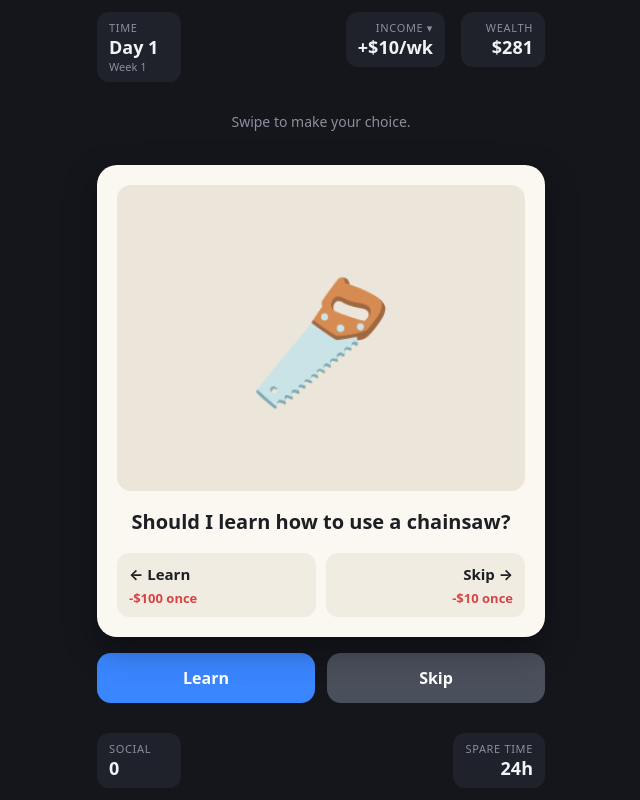
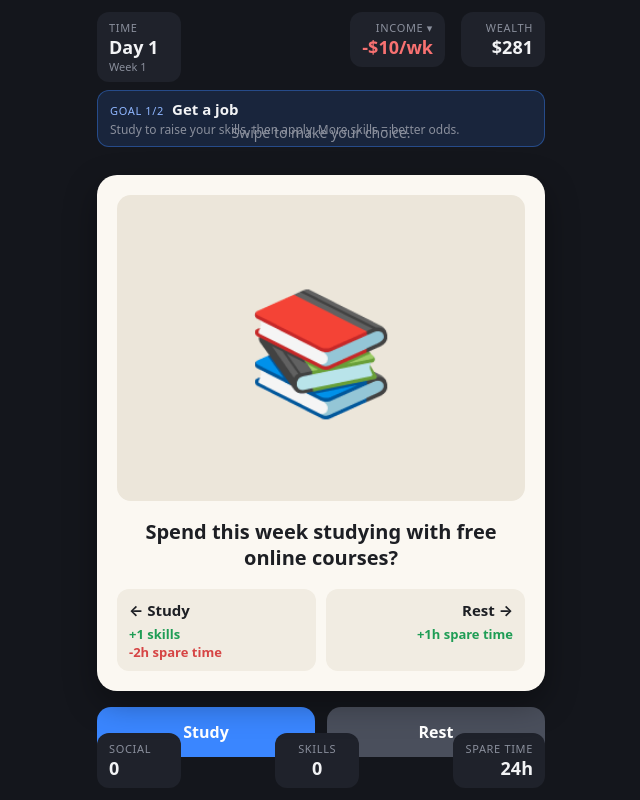
Before and after one commit to Keatteoh/Capital-Games, a React (Vite) app: page / in a window 1280 px wide. Shown: the whole page, without its empty margins (319-959 px from the left). Built offline with nearby package versions, Linux system fonts and the light colour scheme.

Commit message:
add goals, job hunting, game over

```diff
--- a/src/App.jsx
+++ b/src/App.jsx
@@ -1,19 +1,25 @@
 import { useState } from 'react';
 import SwipeCard from './components/SwipeCard.jsx';
 import {
-  DECISIONS,
+  GOALS,
+  GAME_OVER_AT,
   STAT_META,
   createInitialStats,
+  currentGoal,
+  drawCard,
   applyChoice,
   weeklyNet,
   formatFlow,
   money,
 } from './decisions.js';
 
-function Stat({ label, value, align = 'left', onClick, sub }) {
+function Stat({ label, value, align = 'left', onClick, sub, tone }) {
   const Tag = onClick ? 'button' : 'div';
   return (
-    <Tag className={`stat stat-${align} ${onClick ? 'stat-button' : ''}`} onClick={onClick}>
+    <Tag
+      className={`stat stat-${align} ${onClick ? 'stat-button' : ''} ${tone ? `stat-${tone}` : ''}`}
+      onClick={onClick}
+    >
       <span className="stat-label">{label}</span>
       <span className="stat-value">{value}</span>
       {sub && <span className="stat-sub">{sub}</span>}
@@ -35,35 +41,38 @@ function Ledger({ ledger }) {
   );
 }
 
+function newGame() {
+  const stats = createInitialStats();
+  return { stats, card: drawCard(stats), turn: 0, last: null, status: 'playing' };
+}
+
 export default function App() {
-  const [stats, setStats] = useState(createInitialStats);
-  const [index, setIndex] = useState(0);
-  const [history, setHistory] = useState([]);
+  const [game, setGame] = useState(newGame);
   const [showFlows, setShowFlows] = useState(false);
-
-  const decision = DECISIONS[index];
-  const finished = index >= DECISIONS.length;
+  const { stats, card, last, status } = game;
 
   const choose = (side) => {
-    const choice = decision[side];
-    const result = applyChoice(stats, choice, decision.days);
-    setStats(result.stats);
-    setHistory((h) => [
-      ...h,
-      { prompt: decision.prompt, label: choice.label, outcome: choice.outcome, ledger: result.ledger },
-    ]);
-    setIndex((i) => i + 1);
+    const result = applyChoice(stats, card, side);
+    const goalMsg = result.newGoals.map((g) => `🎯 Goal complete: ${g.title}!`).join(' ');
+    const allDone = result.stats.goalsDone.length >= GOALS.length;
+    const nextCard = drawCard(result.stats, card.id);
+    setGame({
+      stats: result.stats,
+      card: nextCard,
+      turn: game.turn + 1,
+      last: { outcome: result.outcome, ledger: result.ledger, goalMsg },
+      status: result.gameOver ? 'lost' : allDone ? 'won' : !nextCard ? 'out' : 'playing',
+    });
   };
 
   const restart = () => {
-    setStats(createInitialStats());
-    setIndex(0);
-    setHistory([]);
+    setGame(newGame());
     setShowFlows(false);
   };
 
-  const last = history[history.length - 1];
   const net = weeklyNet(stats.flows);
+  const goal = currentGoal(stats);
+  const inDebt = stats.wealth < 0;
 
   return (
     <div className="app">
@@ -74,9 +83,15 @@ export default function App() {
             label="Income ▾"
             value={`${net >= 0 ? '+' : ''}${money(net)}/wk`}
             align="right"
+            tone={net < 0 ? 'bad' : null}
             onClick={() => setShowFlows((v) => !v)}
           />
-          <Stat label="Wealth" value={STAT_META.wealth.format(stats.wealth)} align="right" />
+          <Stat
+            label="Wealth"
+            value={STAT_META.wealth.format(stats.wealth)}
+            align="right"
+            tone={inDebt ? 'bad' : null}
+          />
         </div>
       </header>
 
@@ -101,36 +116,62 @@ export default function App() {
         </div>
       )}
 
+      {status === 'playing' && goal && (
+        <div className="goal">
+          <span className="goal-step">
+            Goal {GOALS.indexOf(goal) + 1}/{GOALS.length}
+          </span>
+          <strong>{goal.title}</strong>
+          <span className="goal-hint">{goal.hint}</span>
+        </div>
+      )}
+
+      {status === 'playing' && inDebt && (
+        <div className="warning" role="alert">
+          ⚠️ You're in debt. If your wealth reaches {money(GAME_OVER_AT)}, it's game over.
+        </div>
+      )}
+
       <main className="stage">
-        {finished ? (
-          <div className="summary">
-            <h2>End of the road (for now)</h2>
-            <p className="muted">
-              Day {stats.day} · {money(stats.wealth)} in the bank · {net >= 0 ? '+' : ''}
-              {money(net)}/wk
-            </p>
+        {status === 'playing' ? (
+          <>
+            <div className="outcome">
+              {last?.goalMsg && <p className="goal-msg">{last.goalMsg}</p>}
+              <p>{last ? last.outcome : 'Swipe to make your choice.'}</p>
+              {last && <Ledger ledger={last.ledger} />}
+            </div>
+            <SwipeCard key={game.turn} decision={card} stats={stats} onChoose={choose} />
+          </>
+        ) : (
+          <div className={`summary summary-${status}`}>
+            <h2>
+              {status === 'lost' && '💸 Game over'}
+              {status === 'won' && '🏆 You made it!'}
+              {status === 'out' && 'No more decisions (for now)'}
+            </h2>
+            {status === 'lost' && (
+              <p>Your debt hit {money(stats.wealth)} on day {stats.day}.</p>
+            )}
+            {last && <p className="muted">{last.outcome}</p>}
             <ul>
-              {history.map((h, i) => (
-                <li key={i}>
-                  <strong>{h.label}</strong> — {h.prompt}
+              {GOALS.map((g) => (
+                <li key={g.id}>
+                  {stats.goalsDone.includes(g.id) ? '✅' : '⬜️'} {g.title}
                 </li>
               ))}
             </ul>
+            <p className="muted">
+              Day {stats.day} · {money(stats.wealth)} · {net >= 0 ? '+' : ''}
+              {money(net)}/wk · skills {stats.skills}
+            </p>
             <button className="btn btn-primary" onClick={restart}>Play again</button>
           </div>
-        ) : (
-          <>
-            <div className="outcome">
-              <p>{last ? last.outcome : 'Swipe to make your choice.'}</p>
-              {last && <Ledger ledger={last.ledger} />}
-            </div>
-            <SwipeCard key={decision.id} decision={decision} onChoose={choose} />
-          </>
         )}
       </main>
 
       <footer className="hud hud-bottom">
         <Stat label="Social" value={STAT_META.social.format(stats.social)} />
+        <Stat label="Skills" value={STAT_META.skills.format(stats.skills)} align="center" />
         <Stat label="Spare time" value={STAT_META.spareTime.format(stats.spareTime)} align="right" />
       </footer>
     </div>
--- a/src/components/SwipeCard.jsx
+++ b/src/components/SwipeCard.jsx
@@ -3,9 +3,17 @@ import { STAT_META, formatDelta, formatFlow } from '../decisions.js';
 
 const SWIPE_THRESHOLD = 90; // px of drag needed to commit a choice
 
-function Effects({ choice }) {
+function Effects({ choice, stats }) {
+  const apply = choice.apply;
+  const days = choice.days;
   return (
     <ul className="effects">
+      {apply && (
+        <li className="chance">
+          🎲 {Math.round(apply.chance(stats) * 100)}% chance of {formatFlow(apply.job)}
+        </li>
+      )}
+      {days && <li className="effect-note">⏳ takes {days} days</li>}
       {(choice.recurring ?? []).map((flow) => (
         <li key={flow.label} className={flow.amount >= 0 ? 'pos' : 'neg'}>
           {formatFlow(flow)} <span className="effect-note">{flow.label.toLowerCase()}</span>
@@ -20,7 +28,7 @@ function Effects({ choice }) {
   );
 }
 
-export default function SwipeCard({ decision, onChoose }) {
+export default function SwipeCard({ decision, stats, onChoose }) {
   const [dx, setDx] = useState(0);
   const [dragging, setDragging] = useState(false);
   const [leaving, setLeaving] = useState(null); // 'left' | 'right' | null
@@ -106,11 +114,11 @@ export default function SwipeCard({ decision, onChoose }) {
         <div className="choices">
           <div className={`choice choice-left ${activeSide === 'left' ? 'active' : ''}`}>
             <span className="choice-label">← {decision.left.label}</span>
-            <Effects choice={decision.left} />
+            <Effects choice={decision.left} stats={stats} />
           </div>
           <div className={`choice choice-right ${activeSide === 'right' ? 'active' : ''}`}>
             <span className="choice-label">{decision.right.label} →</span>
-            <Effects choice={decision.right} />
+            <Effects choice={decision.right} stats={stats} />
           </div>
         </div>
       </div>
--- a/src/decisions.js
+++ b/src/decisions.js
@@ -1,17 +1,23 @@
 const randomInt = (min, max) => Math.floor(Math.random() * (max - min + 1)) + min;
 
-// How many days each recurring period lasts.
+// ---------- Tuning ----------
 export const PERIOD_DAYS = { daily: 1, weekly: 7, monthly: 30 };
 const PERIOD_SHORT = { daily: 'day', weekly: 'wk', monthly: 'mo' };
+export const DEFAULT_DAYS_PER_TURN = 7;
+export const GAME_OVER_AT = -100; // wealth at or below this ends the game
+const COST_OF_LIVING = { label: 'Cost of living', amount: -20, every: 'weekly' };
 
-// Days that pass with each swipe unless a decision sets its own `days`.
-export const DEFAULT_DAYS_PER_TURN = 7;
+// ---------- Helpers ----------
+export const hasJob = (s) => s.flows.some((f) => f.kind === 'job');
+export const hasFlag = (s, flag) => s.flags.includes(flag);
+const clampChance = (p) => Math.max(0.05, Math.min(0.95, p));
 
 let flowId = 0;
 function makeFlow(def, startDay) {
   return {
     id: ++flowId,
     label: def.label,
+    kind: def.kind ?? null,             // 'job' marks employment
     amount: def.amount,                 // + income, - expense
     every: def.every,                   // 'daily' | 'weekly' | 'monthly'
     startDay,
@@ -19,37 +25,66 @@ function makeFlow(def, startDay) {
   };
 }
 
-// Starting stats for a new game. Wealth and income are randomized each game.
+// ---------- Starting state ----------
 export function createInitialStats() {
-  const startingIncome = randomInt(0, 15);
+  const allowance = randomInt(0, 15);
+  const flows = [makeFlow(COST_OF_LIVING, 1)];
+  if (allowance > 0) {
+    flows.unshift(makeFlow({ label: 'Allowance from parents', amount: allowance, every: 'weekly' }, 1));
+  }
   return {
-    day: 1,                       // time tracker (top left)
-    wealth: randomInt(5, 500),    // $ in the bank (top right)
-    social: 0,                    // social network points (bottom left)
-    spareTime: 24,                // spare time hours (bottom right)
-    flows: startingIncome > 0
-      ? [makeFlow({ label: 'Starting job', amount: startingIncome, every: 'weekly' }, 1)]
-      : [],
+    day: 1,
+    wealth: randomInt(5, 500),
+    social: 0,
+    spareTime: 24,
+    skills: 0,
+    flows,
+    flags: [],          // things the player has learned/unlocked, e.g. 'chainsaw'
+    usedCards: [],      // one-off cards already seen
+    goalsDone: [],
   };
 }
 
-// Each decision is one swipe card.
-// `image` can be an emoji or an image URL (e.g. '/images/chainsaw.png' in /public).
-// A choice has:
-//   effects:   one-time changes, e.g. { wealth: -100 } (a lump sum), { social: 2 }
-//   recurring: cash flows that repeat, e.g.
-//              { label: 'Gym', amount: -20, every: 'monthly' }
-//              { label: 'Bootcamp', amount: -25, every: 'daily', durationDays: 14 }
-// A recurring flow pays/charges on the day it starts and then every period after that.
+// ---------- Goals ----------
+// Shown one at a time, in order. Add more here.
+export const GOALS = [
+  {
+    id: 'job',
+    title: 'Get a job',
+    hint: 'Study to raise your skills, then apply. More skills = better odds.',
+    isDone: (s) => hasJob(s),
+  },
+  {
+    id: 'savings',
+    title: 'Save $1,000',
+    hint: 'Keep your costs down and grow your income.',
+    isDone: (s) => s.wealth >= 1000,
+  },
+];
+
+export const currentGoal = (s) => GOALS.find((g) => !s.goalsDone.includes(g.id)) ?? null;
+
+// ---------- Cards ----------
+// Card fields:
+//   repeatable: can show up more than once (default: one-off)
+//   when(stats): only drawn when this returns true
+//   days: how many days the turn takes (default 7); a choice can override with its own `days`
+// Choice fields:
+//   effects:   one-time changes, e.g. { wealth: -100 } (lump sum), { skills: 1 }
+//   recurring: repeating cash flows, e.g. { label: 'Gym', amount: -20, every: 'monthly' }
+//   setFlags:  flags to unlock other cards, e.g. ['chainsaw']
+//   apply:     a job application; `chance(stats)` is the success probability
 export const DECISIONS = [
+  // --- Upskilling ---
   {
     id: 'chainsaw',
     image: '🪚',
     prompt: 'Should I learn how to use a chainsaw?',
     left: {
       label: 'Learn',
-      effects: { wealth: -100 },
-      outcome: 'You paid for a safety course and can now handle a chainsaw.',
+      effects: { wealth: -100, skills: 1 },
+      setFlags: ['chainsaw'],
+      outcome: 'You paid for a safety course. Landscaping jobs are now open to you.',
     },
     right: {
       label: 'Skip',
@@ -57,6 +92,124 @@ export const DECISIONS = [
       outcome: 'You skipped it, but the cost of living still ticked on.',
     },
   },
+  {
+    id: 'study',
+    repeatable: true,
+    image: '📚',
+    prompt: 'Spend this week studying with free online courses?',
+    left: {
+      label: 'Study',
+      effects: { skills: 1, spareTime: -2 },
+      outcome: 'A week of focused study. Your skills went up.',
+    },
+    right: {
+      label: 'Rest',
+      effects: { spareTime: 1 },
+      outcome: 'You took the week easy.',
+    },
+  },
+  {
+    id: 'bootcamp',
+    image: '💻',
+    prompt: 'Enrol in a 2-week coding bootcamp?',
+    when: (s) => !hasJob(s),
+    left: {
+      label: 'Enrol',
+      days: 14,
+      effects: { skills: 3, spareTime: -8 },
+      recurring: [{ label: 'Coding bootcamp', amount: -25, every: 'daily', durationDays: 14 }],
+      setFlags: ['coding'],
+      outcome: 'Two intense weeks of code. Developer jobs are now within reach.',
+    },
+    right: {
+      label: 'Skip',
+      outcome: 'Too pricey for now.',
+    },
+  },
+
+  // --- Job applications (only while unemployed) ---
+  {
+    id: 'apply-supermarket',
+    repeatable: true,
+    image: '🛒',
+    prompt: 'The supermarket is hiring shelf stackers. Apply?',
+    when: (s) => !hasJob(s),
+    left: {
+      label: 'Apply',
+      days: 14,
+      effects: { wealth: -5 },
+      apply: {
+        chance: (s) => clampChance(0.3 + 0.1 * s.skills),
+        job: { label: 'Supermarket job', amount: 150, every: 'weekly' },
+        effects: { spareTime: -10 },
+        success: 'You got the supermarket job!',
+        fail: 'Two weeks of waiting, then a rejection email.',
+      },
+    },
+    right: { label: 'Skip', outcome: 'You let this one pass.' },
+  },
+  {
+    id: 'apply-cafe',
+    repeatable: true,
+    image: '☕',
+    prompt: 'A café down the road needs a barista. Apply?',
+    when: (s) => !hasJob(s),
+    left: {
+      label: 'Apply',
+      days: 14,
+      effects: { wealth: -5 },
+      apply: {
+        chance: (s) => clampChance(0.2 + 0.1 * s.skills + 0.05 * s.social),
+        job: { label: 'Café job', amount: 120, every: 'weekly' },
+        effects: { spareTime: -8, social: 1 },
+        success: 'The café hired you. Knowing people helped.',
+        fail: 'They went with someone who had more experience.',
+      },
+    },
+    right: { label: 'Skip', outcome: 'You let this one pass.' },
+  },
+  {
+    id: 'apply-landscaping',
+    repeatable: true,
+    image: '🌲',
+    prompt: 'A landscaping crew needs someone who can use a chainsaw. Apply?',
+    when: (s) => !hasJob(s) && hasFlag(s, 'chainsaw'),
+    left: {
+      label: 'Apply',
+      days: 14,
+      effects: { wealth: -5 },
+      apply: {
+        chance: (s) => clampChance(0.5 + 0.1 * s.skills),
+        job: { label: 'Landscaping job', amount: 220, every: 'weekly' },
+        effects: { spareTime: -12 },
+        success: 'The chainsaw course paid off. You start Monday!',
+        fail: 'The crew filled the spot before you heard back.',
+      },
+    },
+    right: { label: 'Skip', outcome: 'You let this one pass.' },
+  },
+  {
+    id: 'apply-developer',
+    repeatable: true,
+    image: '🧑‍💻',
+    prompt: 'A startup is hiring a junior developer. Apply?',
+    when: (s) => !hasJob(s) && hasFlag(s, 'coding'),
+    left: {
+      label: 'Apply',
+      days: 21,
+      effects: { wealth: -5 },
+      apply: {
+        chance: (s) => clampChance(0.05 + 0.08 * s.skills),
+        job: { label: 'Junior developer', amount: 400, every: 'weekly' },
+        effects: { spareTime: -12 },
+        success: 'You passed the technical interview. Welcome aboard!',
+        fail: 'Three rounds of interviews, then a no. More skills would help.',
+      },
+    },
+    right: { label: 'Skip', outcome: 'You let this one pass.' },
+  },
+
+  // --- Life ---
   {
     id: 'foodbank',
     image: '🥫',
@@ -90,72 +243,57 @@ export const DECISIONS = [
     },
   },
   {
-    id: 'bootcamp',
-    image: '💻',
-    prompt: 'Enrol in a 2-week coding bootcamp, or pick up café shifts instead?',
+    id: 'bike',
+    image: '🚲',
+    prompt: 'Sell your old bike for some quick cash?',
     left: {
-      label: 'Bootcamp',
-      effects: { spareTime: -8 },
-      recurring: [{ label: 'Coding bootcamp', amount: -25, every: 'daily', durationDays: 14 }],
-      outcome: 'Bootcamp started. Your days are full of code and coffee.',
+      label: 'Sell',
+      effects: { wealth: 80 },
+      outcome: 'Sold! $80 in your pocket.',
     },
     right: {
-      label: 'Café job',
-      effects: { wealth: 50, spareTime: -6 },
-      recurring: [{ label: 'Café shifts', amount: 40, every: 'weekly' }],
-      outcome: 'You got the café job, plus a $50 signing bonus.',
+      label: 'Keep',
+      outcome: 'You kept the bike. It might come in handy.',
+    },
+  },
+  {
+    id: 'overtime',
+    repeatable: true,
+    image: '⏰',
+    prompt: 'Your manager offers extra shifts this week. Take them?',
+    when: (s) => hasJob(s),
+    left: {
+      label: 'Take',
+      effects: { wealth: 60, spareTime: -4 },
+      outcome: 'Long week, but an extra $60.',
+    },
+    right: {
+      label: 'Pass',
+      effects: { spareTime: 2 },
+      outcome: 'You kept your evenings free.',
     },
   },
 ];
 
+// Picks a random card the player is eligible for, avoiding an immediate repeat.
+export function drawCard(stats, lastId = null) {
+  const eligible = DECISIONS.filter(
+    (c) => !stats.usedCards.includes(c.id) && (!c.when || c.when(stats))
+  );
+  const pool = eligible.length > 1 ? eligible.filter((c) => c.id !== lastId) : eligible;
+  return pool[Math.floor(Math.random() * pool.length)] ?? null;
+}
+
+// ---------- Display ----------
 export const STAT_META = {
   wealth: { label: 'Wealth', format: (v) => money(v) },
   social: { label: 'Social', format: (v) => `${v}` },
+  skills: { label: 'Skills', format: (v) => `${v}` },
   spareTime: { label: 'Spare time', format: (v) => `${v}h` },
 };
 
 export function money(v) {
   return `${v < 0 ? '-' : ''}$${Math.abs(Math.round(v))}`;
-}
-
-function isDue(flow, day) {
-  if (day < flow.startDay) return false;
-  if (flow.endDay !== null && day >= flow.endDay) return false;
-  return (day - flow.startDay) % PERIOD_DAYS[flow.every] === 0;
-}
-
-// Applies a choice, then advances time day by day, paying out recurring flows.
-// Returns the new stats and a ledger of what was paid this turn.
-export function applyChoice(stats, choice, days = DEFAULT_DAYS_PER_TURN) {
-  const next = { ...stats, flows: [...stats.flows] };
-  const ledger = {}; // label -> total amount this turn
-
-  for (const [key, delta] of Object.entries(choice.effects ?? {})) {
-    next[key] = (next[key] ?? 0) + delta;
-  }
-  if (choice.effects?.wealth) ledger['One-time'] = choice.effects.wealth;
-
-  for (const def of choice.recurring ?? []) {
-    next.flows.push(makeFlow(def, next.day));
-  }
-
-  for (let d = next.day; d < next.day + days; d++) {
-    for (const flow of next.flows) {
-      if (isDue(flow, d)) {
-        next.wealth += flow.amount;
-        ledger[flow.label] = (ledger[flow.label] ?? 0) + flow.amount;
-      }
-    }
-  }
-  next.day += days;
-  next.flows = next.flows.filter((f) => f.endDay === null || f.endDay > next.day);
-
-  return { stats: next, ledger };
-}
-
-// Net recurring cash flow, normalised to a weekly figure for the HUD.
-export function weeklyNet(flows) {
-  return flows.reduce((sum, f) => sum + (f.amount * 7) / PERIOD_DAYS[f.every], 0);
 }
 
 export function formatFlow(flow) {
@@ -171,3 +309,69 @@ export function formatDelta(key, delta) {
   if (key === 'spareTime') return `${sign}${abs}h`;
   return `${sign}${abs}`;
 }
+
+// Net recurring cash flow, normalised to a weekly figure for the HUD.
+export function weeklyNet(flows) {
+  return flows.reduce((sum, f) => sum + (f.amount * 7) / PERIOD_DAYS[f.every], 0);
+}
+
+// ---------- Turn logic ----------
+function isDue(flow, day) {
+  if (day < flow.startDay) return false;
+  if (flow.endDay !== null && day >= flow.endDay) return false;
+  return (day - flow.startDay) % PERIOD_DAYS[flow.every] === 0;
+}
+
+function addEffects(stats, effects = {}) {
+  for (const [key, delta] of Object.entries(effects)) {
+    stats[key] = (stats[key] ?? 0) + delta;
+  }
+}
+
+// Applies the chosen side of a card, then advances time day by day.
+// Returns { stats, ledger, outcome, newGoals, gameOver }.
+export function applyChoice(stats, card, side, rng = Math.random) {
+  const choice = card[side];
+  const next = {
+    ...stats,
+    flows: [...stats.flows],
+    flags: [...stats.flags],
+    usedCards: card.repeatable ? stats.usedCards : [...stats.usedCards, card.id],
+    goalsDone: [...stats.goalsDone],
+  };
+  const ledger = {};
+  let outcome = choice.outcome ?? '';
+
+  addEffects(next, choice.effects);
+  if (choice.effects?.wealth) ledger['One-time'] = choice.effects.wealth;
+  for (const def of choice.recurring ?? []) next.flows.push(makeFlow(def, next.day));
+  for (const flag of choice.setFlags ?? []) if (!next.flags.includes(flag)) next.flags.push(flag);
+
+  if (choice.apply) {
+    const hired = rng() < choice.apply.chance(stats);
+    if (hired) {
+      next.flows.push(makeFlow({ ...choice.apply.job, kind: 'job' }, next.day));
+      addEffects(next, choice.apply.effects);
+    }
+    outcome = hired ? choice.apply.success : choice.apply.fail;
+  }
+
+  const days = choice.days ?? card.days ?? DEFAULT_DAYS_PER_TURN;
+  for (let d = next.day; d < next.day + days; d++) {
+    for (const flow of next.flows) {
+      if (isDue(flow, d)) {
+        next.wealth += flow.amount;
+        ledger[flow.label] = (ledger[flow.label] ?? 0) + flow.amount;
+      }
+    }
+  }
+  next.day += days;
+  next.flows = next.flows.filter((f) => f.endDay === null || f.endDay > next.day);
+  next.spareTime = Math.max(0, next.spareTime);
+  next.social = Math.max(0, next.social);
+
+  const newGoals = GOALS.filter((g) => !next.goalsDone.includes(g.id) && g.isDone(next));
+  next.goalsDone.push(...newGoals.map((g) => g.id));
+
+  return { stats: next, ledger, outcome, newGoals, gameOver: next.wealth <= GAME_OVER_AT };
+}
--- a/src/styles.css
+++ b/src/styles.css
@@ -226,3 +226,46 @@ body {
 .flows li { display: flex; justify-content: space-between; gap: 8px; padding: 3px 0; }
 .flows small { color: var(--muted); font-weight: 400; }
 .muted { color: var(--muted); margin: 0 0 12px; }
+
+/* ---------- Goals & warnings ---------- */
+.stat-center { align-items: center; text-align: center; }
+.stat-bad .stat-value { color: #f87171; }
+
+.goal {
+  margin-top: 8px;
+  padding: 8px 12px;
+  border-radius: 12px;
+  background: rgba(58, 134, 255, 0.14);
+  border: 1px solid rgba(58, 134, 255, 0.4);
+  display: flex;
+  flex-wrap: wrap;
+  align-items: baseline;
+  gap: 2px 8px;
+  font-size: 15px;
+}
+.goal-step {
+  font-size: 11px;
+  text-transform: uppercase;
+  letter-spacing: 0.06em;
+  color: #8fb6ff;
+}
+.goal-hint { flex-basis: 100%; font-size: 12px; color: var(--muted); }
+
+.warning {
+  margin-top: 8px;
+  padding: 8px 12px;
+  border-radius: 12px;
+  background: rgba(214, 69, 69, 0.18);
+  border: 1px solid rgba(214, 69, 69, 0.5);
+  color: #fca5a5;
+  font-size: 13px;
+  font-weight: 600;
+}
+
+.goal-msg { color: #fde68a; font-weight: 700; }
+.effects .chance { color: #3a5bd9; }
+
+.summary p { margin: 0 0 10px; }
+.summary ul { list-style: none; padding: 0; margin: 0 0 12px; }
+.summary-lost h2 { color: #f87171; }
+.summary-won h2 { color: #4ade80; }
```
